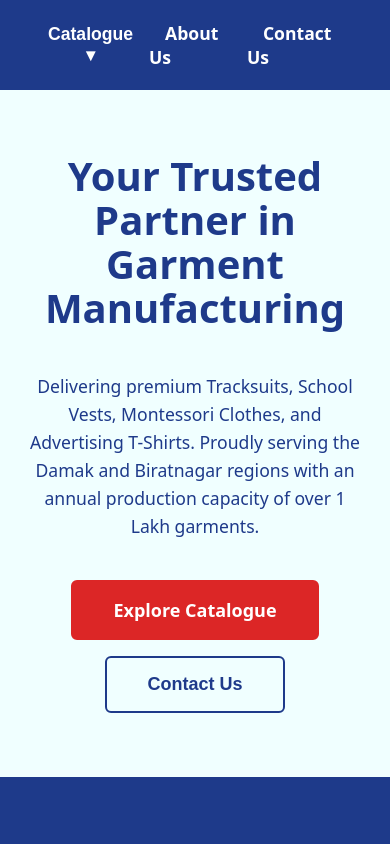
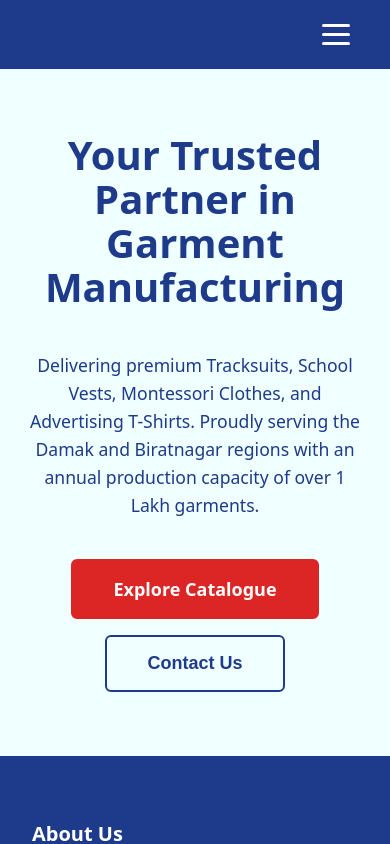
Before and after one commit to dipesh-debug/clothing-catalogue, a Next.js app in the folder clothing-catalogue/: page / in a window 390 px wide. Shown: the top 844 px of the page. Built offline with nearby package versions, Linux system fonts and the light colour scheme.

Commit message:
Sprint 9: Implement responsive mobile Navbar with hamburger menu

```diff
--- a/clothing-catalogue/app/globals.css
+++ b/clothing-catalogue/app/globals.css
@@ -414,3 +414,96 @@ body {
   outline: none;
   border-color: var(--bg-secondary);
 }
+
+/* --- Mobile Navbar Styles --- */
+.desktop-menu {
+  display: flex;
+  align-items: center;
+  gap: 1rem;
+}
+
+.hamburger {
+  display: none;
+  background: transparent;
+  border: none;
+  cursor: pointer;
+  flex-direction: column;
+  gap: 6px;
+  padding: 0.5rem;
+  margin-left: auto; /* Push to right */
+}
+
+.hamburger-line {
+  display: block;
+  width: 28px;
+  height: 3px;
+  background-color: var(--text-light);
+  border-radius: 4px;
+}
+
+.mobile-menu {
+  display: none;
+}
+
+@media (max-width: 768px) {
+  .navbar {
+    width: 100%;
+    box-sizing: border-box;
+  }
+
+  .desktop-menu {
+    display: none;
+  }
+
+  .hamburger {
+    display: flex;
+  }
+
+  .mobile-menu {
+    display: flex;
+    flex-direction: column;
+    position: absolute;
+    top: 100%;
+    left: 0;
+    width: 100%;
+    background-color: var(--bg-primary);
+    box-shadow: 0px 8px 16px rgba(0,0,0,0.2);
+    padding: 1rem 0;
+    border-top: 2px solid var(--bg-secondary);
+  }
+
+  .mobile-group-title {
+    color: #6B7280;
+    font-weight: 700;
+    text-transform: uppercase;
+    font-size: 0.85rem;
+    padding: 0.5rem 1.5rem;
+    letter-spacing: 0.05em;
+  }
+
+  .mobile-link {
+    display: block;
+    color: var(--bg-secondary);
+    text-decoration: none;
+    padding: 1rem 1.5rem;
+    font-size: 1.1rem;
+    font-weight: 500;
+    transition: color 0.2s ease, background-color 0.2s ease;
+  }
+
+  .mobile-link-sub {
+    padding-left: 2.5rem;
+    font-size: 1.05rem;
+  }
+
+  .mobile-link-main {
+    font-weight: 700;
+    border-top: 1px solid rgba(30, 58, 138, 0.1);
+    margin-top: 0.5rem;
+  }
+
+  .mobile-link:hover, .mobile-link:active {
+    color: var(--accent-color);
+    background-color: rgba(30, 58, 138, 0.05);
+  }
+}
--- a/clothing-catalogue/components/Navbar.jsx
+++ b/clothing-catalogue/components/Navbar.jsx
@@ -1,8 +1,17 @@
+"use client";
+
 import Link from "next/link";
+import { useState } from "react";
 
 export default function Navbar() {
+  const [isMobileMenuOpen, setIsMobileMenuOpen] = useState(false);
+
+  const closeMenu = () => setIsMobileMenuOpen(false);
+
   return (
     <nav className="navbar" aria-label="Main Navigation">
+      {/* Desktop Menu */}
+      <div className="desktop-menu">
         <div className="nav-item">
           <button className="nav-button">Catalogue ▾</button>
           <div className="dropdown-menu">
@@ -18,6 +27,32 @@ export default function Navbar() {
         <div className="nav-item">
           <Link href="/contact" className="nav-link">Contact Us</Link>
         </div>
+      </div>
+
+      {/* Mobile Hamburger Button */}
+      <button
+        className="hamburger"
+        onClick={() => setIsMobileMenuOpen(!isMobileMenuOpen)}
+        aria-label="Toggle mobile menu"
+      >
+        <span className="hamburger-line"></span>
+        <span className="hamburger-line"></span>
+        <span className="hamburger-line"></span>
+      </button>
+
+      {/* Mobile Menu Dropdown */}
+      {isMobileMenuOpen && (
+        <div className="mobile-menu">
+          <div className="mobile-group-title">Catalogue</div>
+          <Link href="/tracksuits" className="mobile-link mobile-link-sub" onClick={closeMenu}>Tracksuits</Link>
+          <Link href="/school-vests" className="mobile-link mobile-link-sub" onClick={closeMenu}>School Vests</Link>
+          <Link href="/montessori" className="mobile-link mobile-link-sub" onClick={closeMenu}>Montessori</Link>
+          <Link href="/advertising-tshirts" className="mobile-link mobile-link-sub" onClick={closeMenu}>Advertising T-Shirts</Link>
+
+          <Link href="/about" className="mobile-link mobile-link-main" onClick={closeMenu}>About Us</Link>
+          <Link href="/contact" className="mobile-link mobile-link-main" onClick={closeMenu}>Contact Us</Link>
+        </div>
+      )}
     </nav>
   );
 }
```
Lines whose indentation alone changed are shown as unchanged.
